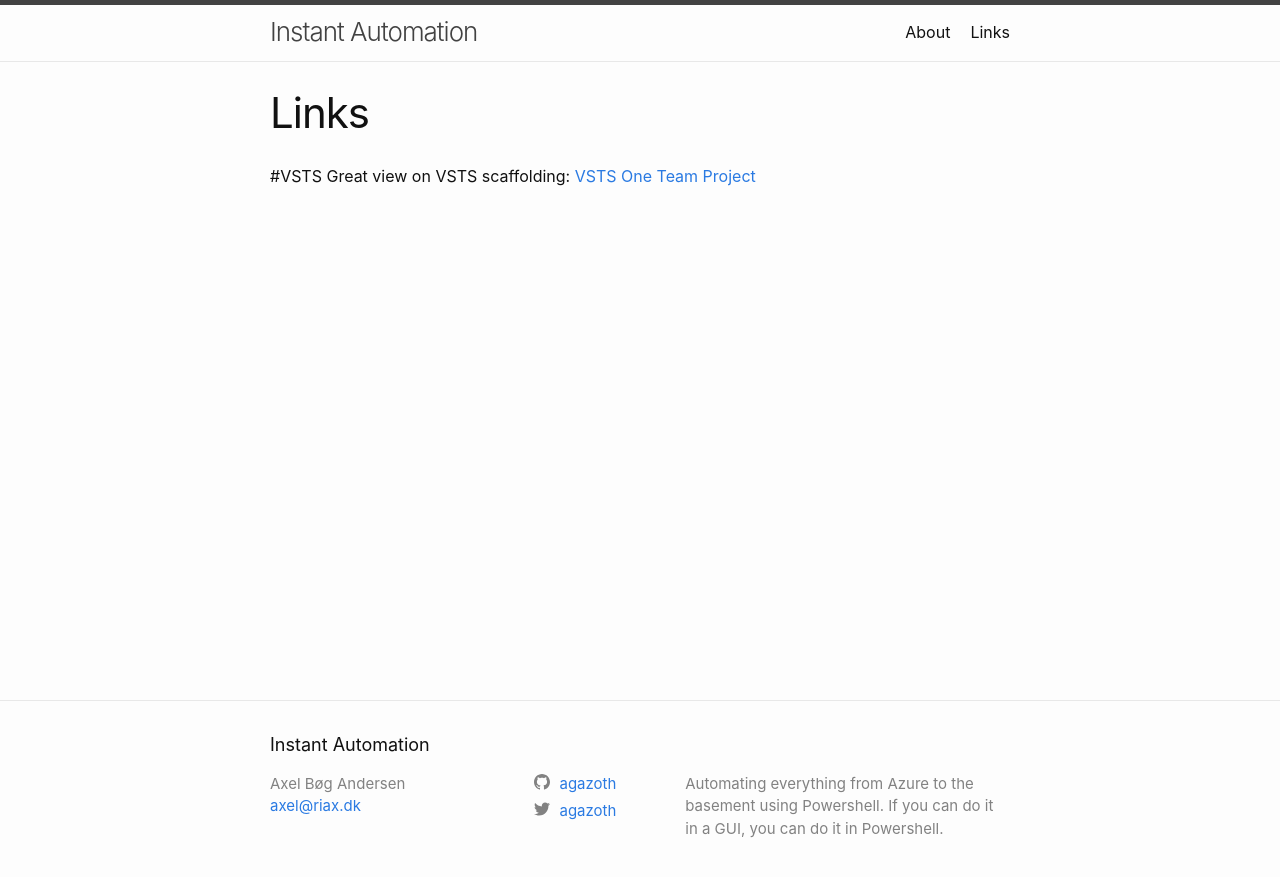
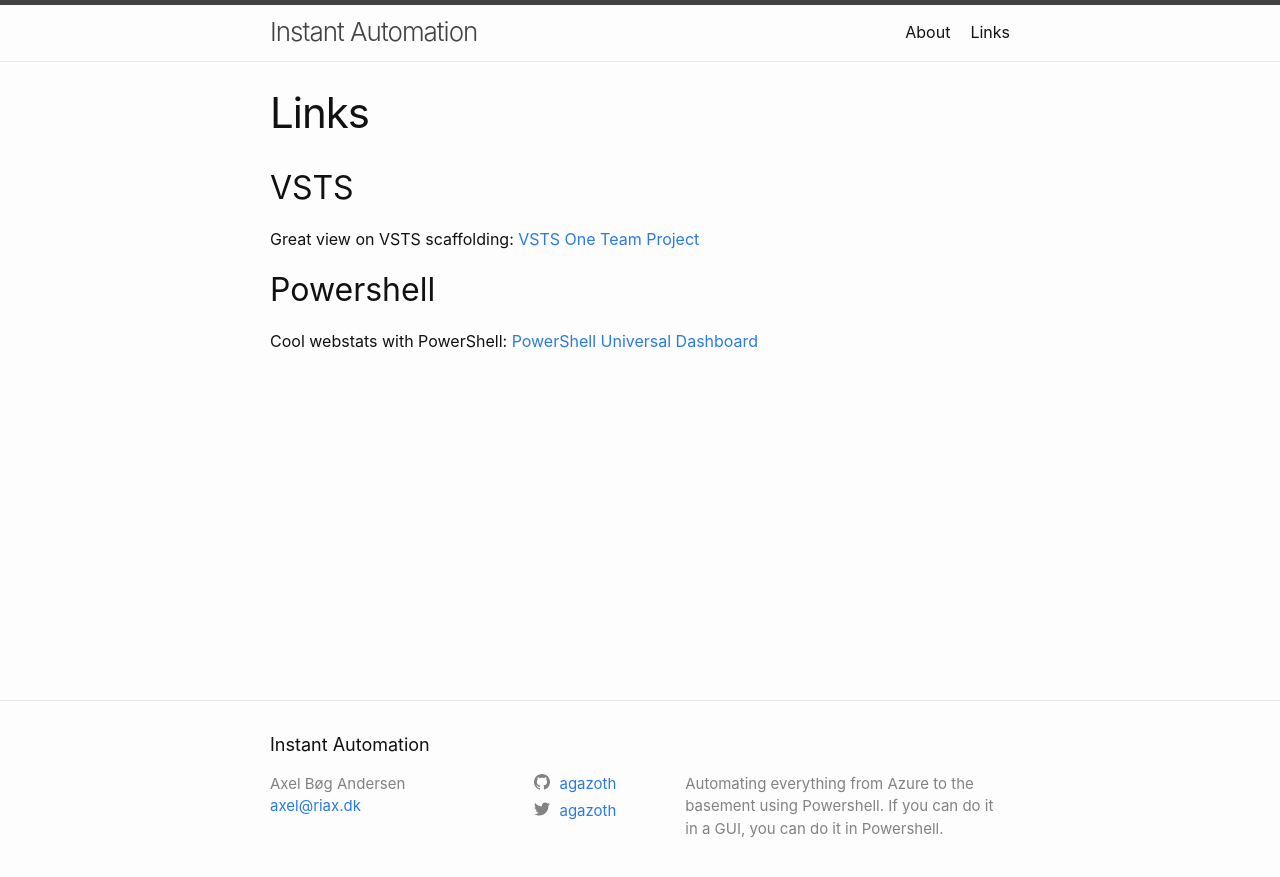
Before and after one commit to Agazoth/agazoth.github.io, a Jekyll site: the page built from links.md, in a window 1280 px wide. Shown: the top 877 px of the page. Built offline with Jekyll 4.4.1, drawn with Linux system fonts in a browser that asks for light colours.

Commit message:
Added a link and fixed headers

```diff
--- a/links.md
+++ b/links.md
@@ -3,5 +3,8 @@
 title: Links
 permalink: /links/
 ---
-#VSTS
+## VSTS
 Great view on VSTS scaffolding: [VSTS One Team Project](http://www.colinsalmcorner.com/post/vsts-one-team-project-and-inverse-conway-maneuver)
+
+## Powershell
+Cool webstats with PowerShell: [PowerShell Universal Dashboard](https://ironmansoftware.com/universal-dashboard)
```
